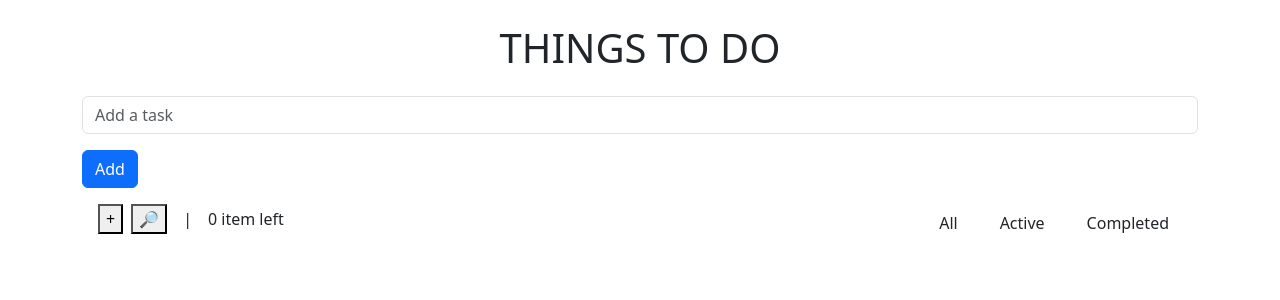
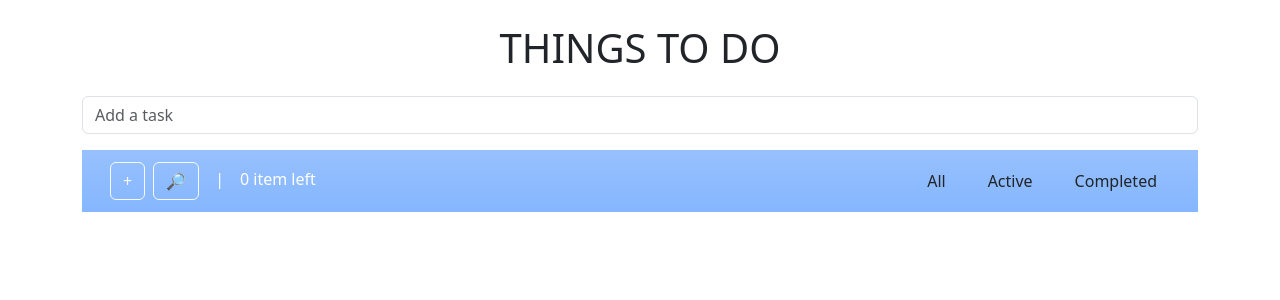
Before and after one commit to CodeTenzin/To-Do-App, a React (Vite) app: page / in a window 1280 px wide. Shown: the top 300 px of the page. Built offline with nearby package versions, Linux system fonts and the light colour scheme; the HTML template or start-up script is replaced by a standard one.

Commit message:
Add button hidden.

```diff
--- a/src/App.tsx
+++ b/src/App.tsx
@@ -32,7 +32,7 @@ function App() {
             placeholder="Add a task"
             ref={addRef}
           />
-          <button type="submit" className="btn btn-primary">
+          <button type="submit" className="btn btn-primary d-none">
             Add
           </button>
 
@@ -59,12 +59,12 @@ function App() {
             </div>
           ))}
 
-          <div className="d-flex justify-content-between mt-3">
-            <div>
-              <button className="ms-3" type="button">
+          <div className="d-flex justify-content-between text-white bg-primary bg-gradient bg-opacity-50 mt-3 p-1">
+            <div className="m-2">
+              <button className="btn btn-outline-light ms-3" type="button">
                 +
               </button>
-              <button className="ms-2" type="button">
+              <button className="btn btn-outline-light ms-2" type="button">
                 🔎
               </button>
               <span className="ms-3">|</span>
@@ -75,7 +75,7 @@ function App() {
               </span>
             </div>
             {/* <div className="d-flex justify-content-around"> */}
-            <div className="d-flex justify-content-between">
+            <div className="d-flex justify-content-between m-2">
               <input
                 type="radio"
                 className="btn-check"
```
